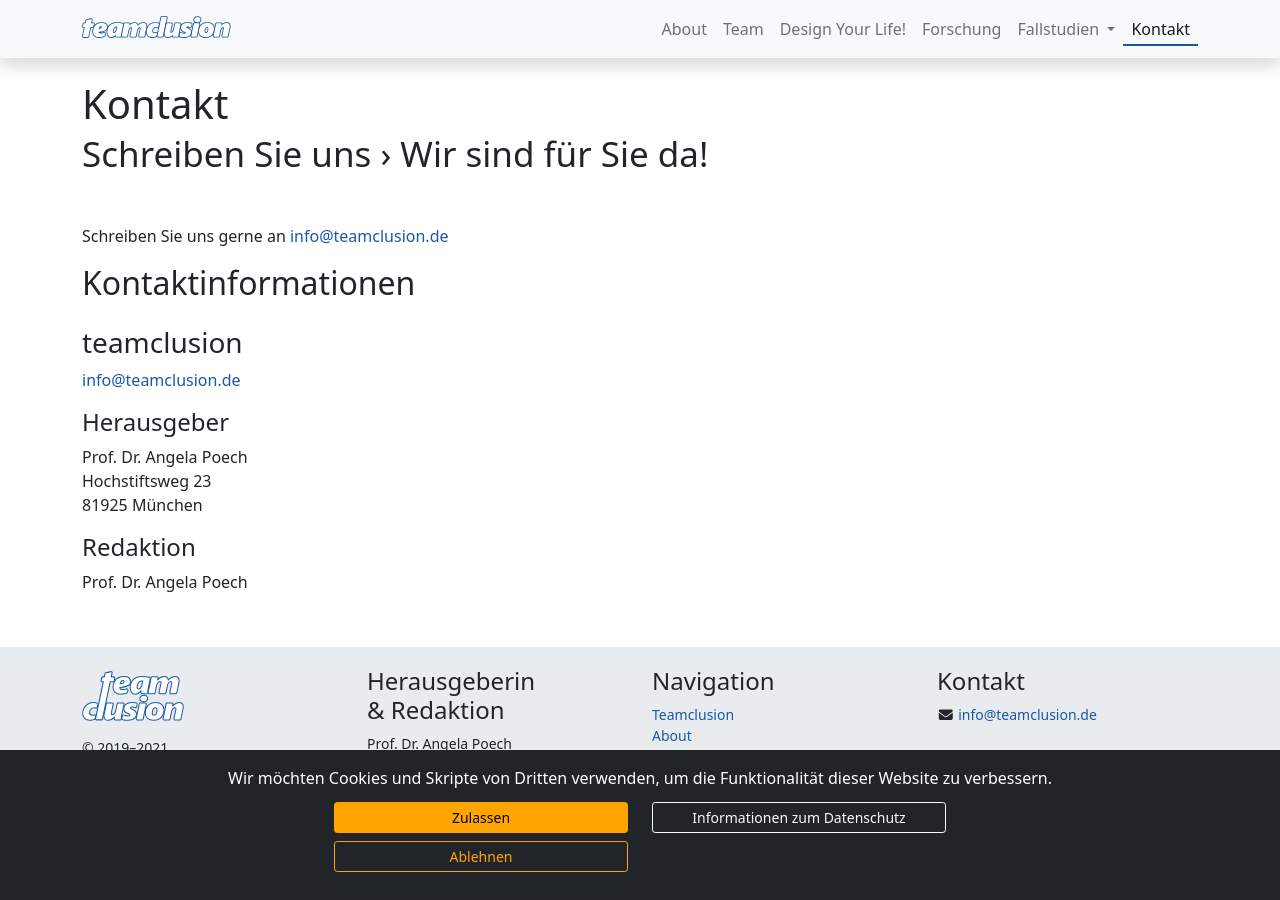
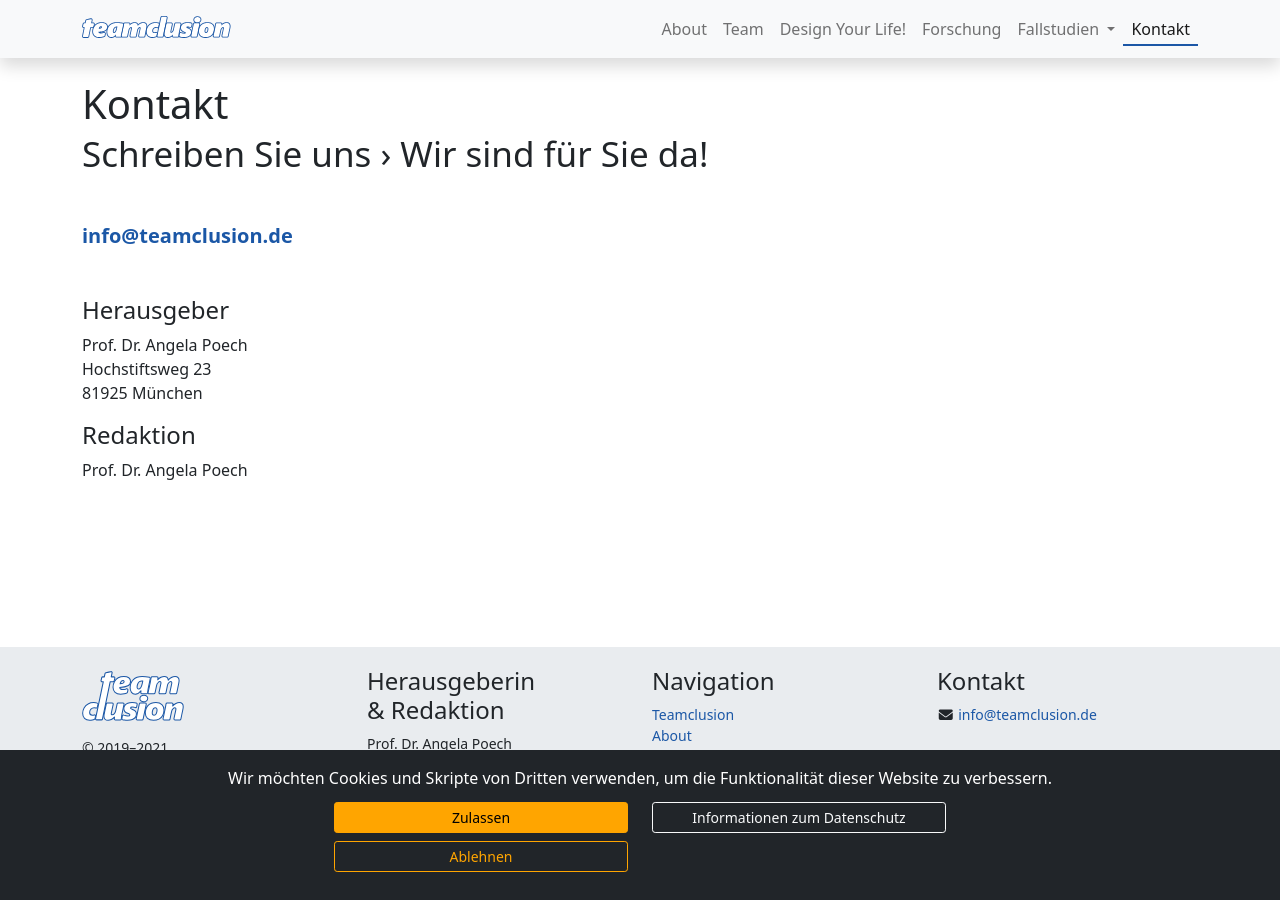
Before and after one commit to teamclusion/website, a Jekyll site: the page built from kontakt.html, in a window 1280 px wide. Built offline with Jekyll 4.4.1, drawn with Linux system fonts in a browser that asks for light colours; nearby versions of some CDN libraries; grey boxes are pictures that could not be loaded.

Commit message:
Änderungen

```diff
--- a/kontakt.html
+++ b/kontakt.html
@@ -6,11 +6,10 @@
 
 <!-- https://cloudfour.com/thinks/autofill-what-web-devs-should-know-but-dont/ -->
 
-
+{% comment %}
 <div class="row">
   <p>Schreiben Sie uns gerne an <a href="mailto:{{ site.email }}" tabindex="1">{{ site.email }}</a></p>
 
-  {% comment %}
   <div class="col-lg-12 mb-5">
     <form name="Teamclusion Kontakt" method="POST" data-netlify="true" action="/danke" netlify-honeypot="filter">
 
@@ -71,16 +70,15 @@
 
     </form>
 
-    {% endcomment %}
   </div>
-
+{% endcomment %}
 
 
   <div class="col-lg-12">
-    <h2 class="mb-4">Kontaktinformationen</h2>
+    <!-- <h2 class="mb-4">Kontaktinformationen</h2> -->
 
-    <p class="h3">teamclusion</p>
-    <p><a href="mailto:{{ site.email }}" tabindex="1">{{ site.email }}</a></p>
+    <!-- <p class="h3">teamclusion</p> -->
+    <p class="h5 mb-5"><b><a href="mailto:info@teamclusion.de?subject=Kontakt%20zu%20teamclusion&body=Freiwillige%20Angaben%0D%0AIhr%20Name%3A%0D%0AIhre%20E-Mail%3A%0D%0AIhre%20Telefonnummer%3A%0D%0A%0D%0A%0D%0AIhre%20Nachricht%20an%20uns%3A%0D%0A" tabindex="1">{{ site.email }}</a></b></p>
 
     <h4>Herausgeber</h4>
     <address>{{ site.publisher }}
```
